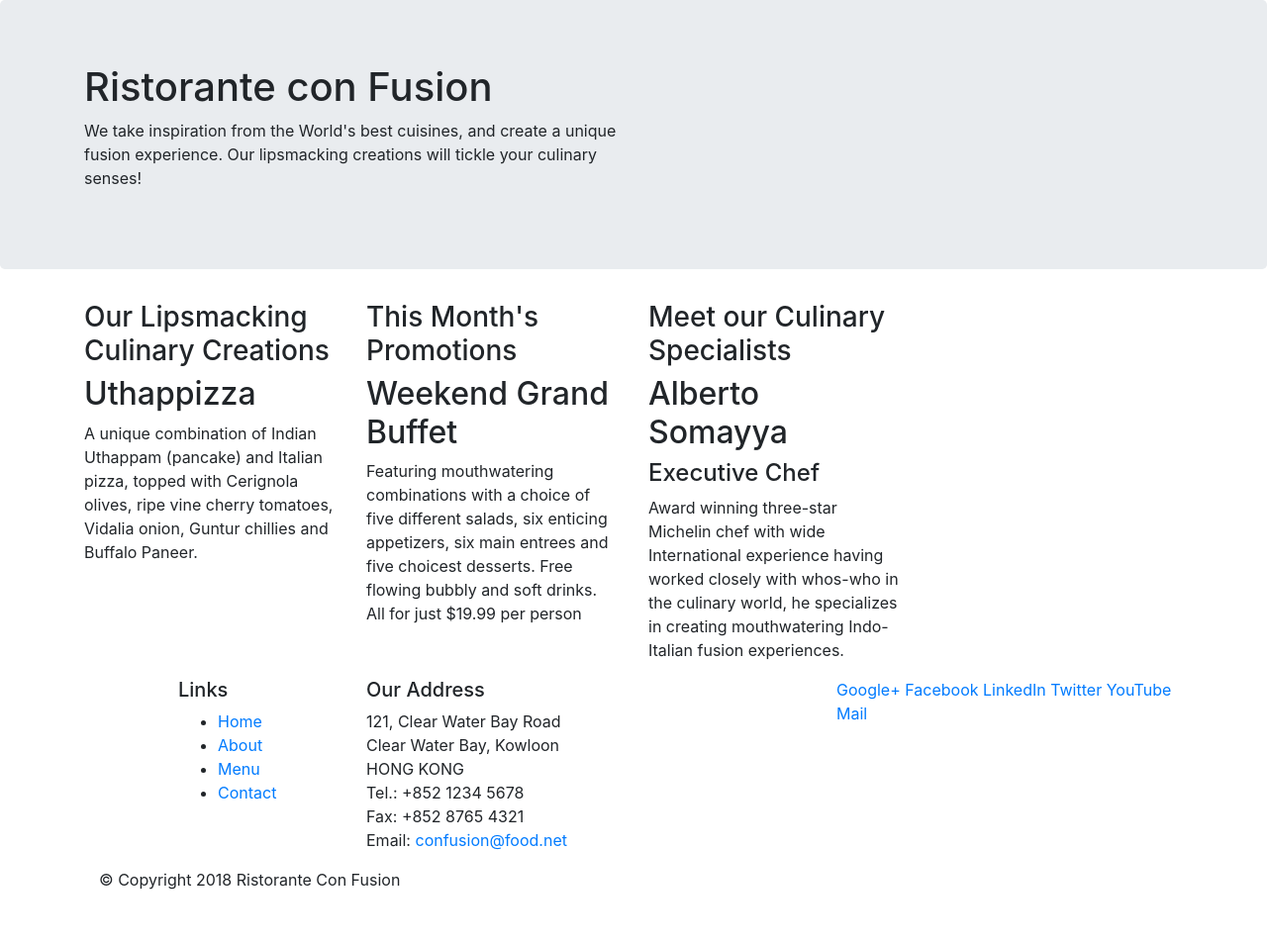
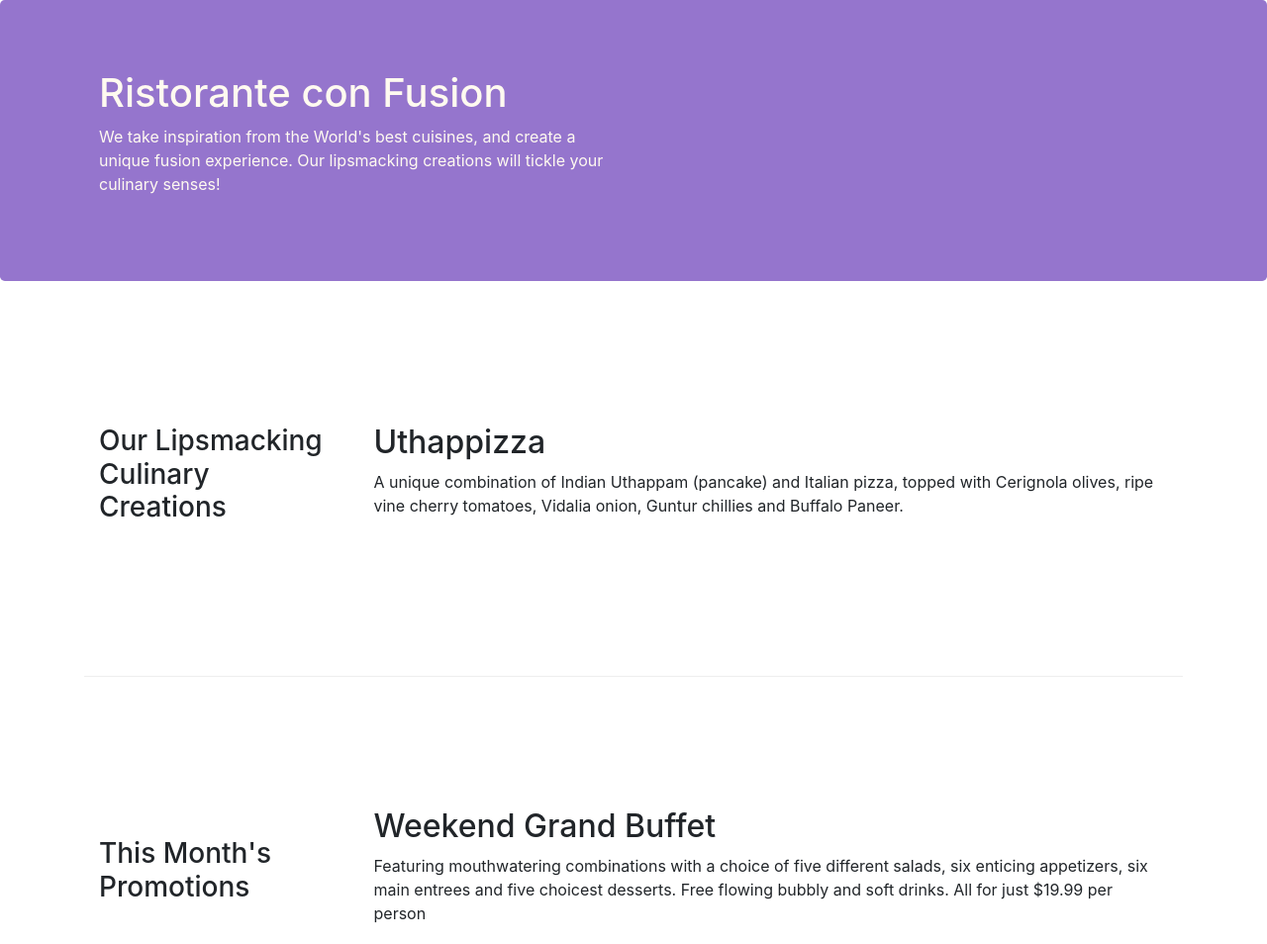
Before and after one commit to JonathanDe/fullstack-react, a website: page course-1/conFusion/index.html in a window 1280 px wide. Shown: the top 954 px of the page at 99% size. Before the commit the page ends 917 px from the top, so only its background shows below. Drawn offline with nearby package versions, Linux system fonts and the light colour scheme.

Commit message:
add styles to the page

```diff
--- /dev/null
+++ b/course-1/conFusion/css/styles.css
@@ -0,0 +1,30 @@
+.row-header {
+    margin: 0px auto;
+    padding: 0px auto;
+}
+
+.row-content {
+    margin: 0px auto;
+    padding: 50px 0px 50px 0px;
+    border-bottom: 1px ridge;
+    min-height: 400px;
+}
+
+.footer {
+    background: #d1c4e9;
+    margin: 0px auto;
+    padding: 20px 0px;
+}
+
+.jumbotron {
+    padding: 70px 30px;
+    margin: 0px auto;
+    background-color: #9575cd;
+    color: floralwhite;
+}
+
+address {
+    font-size: 80%;
+    margin: 0px;
+    color: #0f0f0f;
+}
--- a/course-1/conFusion/index.html
+++ b/course-1/conFusion/index.html
@@ -9,6 +9,7 @@
 
     <!-- Bootstrap CSS -->
     <link rel="stylesheet" href="node_modules/bootstrap/dist/css/bootstrap.min.css">
+    <link rel="stylesheet" href="css/styles.css">
     <title>Ristorante Con Fusion</title>
 </head>
 
@@ -16,7 +17,7 @@
 
     <header class="jumbotron">
         <div class="container">
-            <div class="row">
+            <div class="row row-header">
                 <div class="col-12 col-sm-6">
                     <h1>Ristorante con Fusion</h1>
                     <p>We take inspiration from the World's best cuisines, and create a unique fusion experience. Our lipsmacking creations will tickle your culinary senses!</p>
@@ -28,46 +29,44 @@
     </header>
 
     <div class="container">
-        <div class="row">
-            <div class="col-12 col-sm-4 order-sm-last col-md-3">
-                <div>
+        <div class="row row-content align-items-center">
+            <div class="col-sm-4 flex-last col-md-3">
                 <h3>Our Lipsmacking Culinary Creations</h3>
             </div>
-                <div>
+            <div class="col-sm col-md flex-first">
                 <h2>Uthappizza</h2>
                 <p>A unique combination of Indian Uthappam (pancake) and Italian pizza, topped with Cerignola olives, ripe vine cherry tomatoes, Vidalia onion, Guntur chillies and Buffalo Paneer.</p>
             </div>
         </div>
 
-            <div class="col-12 col-sm-4 order-sm-last col-md-3">
-                <div>
+        <div class="row row-content align-items-center">
+            <div class="col-12 col-sm-4 flex-last col-md-3">
                 <h3>This Month's Promotions</h3>
             </div>
-                <div>
+            <div class="col-sm col-md flex-first">
                 <h2>Weekend Grand Buffet</h2>
                 <p>Featuring mouthwatering combinations with a choice of five different salads, six enticing appetizers, six main entrees and five choicest desserts. Free flowing bubbly and soft drinks. All for just $19.99 per person </p>
             </div>
         </div>
 
-            <div class="col-12 col-sm-4 order-sm-last col-md-3">
-                <div>
+        <div class="row row-content align-items-center">
+            <div class="col-sm-4 flex-last col-md-3">
                 <h3>Meet our Culinary Specialists</h3>
             </div>
-                <div>
+            <div class="col-sm col-md flex-first">
                 <h2>Alberto Somayya</h2>
                 <h4>Executive Chef</h4>
                 <p>Award winning three-star Michelin chef with wide International experience having worked closely with whos-who in the culinary world, he specializes in creating mouthwatering Indo-Italian fusion experiences. </p>
             </div>
         </div>
     </div>
-    </div>
 
-    <footer>
+    <footer class="footer">
         <div class="container">
             <div class="row">
-                <div class="col-4 offset-1 col-sm-2">
+                <div class="col-5 offset-1 col-sm-2">
                     <h5>Links</h5>
-                    <ul>
+                    <ul class="list-unstyled">
                         <li><a href="#">Home</a></li>
                         <li><a href="#">About</a></li>
                         <li><a href="#">Menu</a></li>
@@ -75,7 +74,7 @@
                     </ul>
                 </div>
 
-                <div class="col-7 col-sm-5">
+                <div class="col-6 col-sm-5">
                     <h5>Our Address</h5>
                     <address>
 		              121, Clear Water Bay Road<br>
@@ -87,8 +86,8 @@
 		           </address>
                 </div>
 
-                <div class="col-12 col-sm-4">
-                    <div>
+                <div class="col-12 col-sm-4 align-self-center">
+                    <div class="text-center">
                         <a href="http://google.com/+">Google+</a>
                         <a href="http://www.facebook.com/profile.php?id=">Facebook</a>
                         <a href="http://www.linkedin.com/in/">LinkedIn</a>
@@ -99,8 +98,8 @@
                 </div>
            </div>
 
+           <div class="row justify-content-center">
                 <div class="col-auto">
-                <div>
                     <p>© Copyright 2018 Ristorante Con Fusion</p>
                 </div>
            </div>
```
Lines whose indentation alone changed are shown as unchanged.
